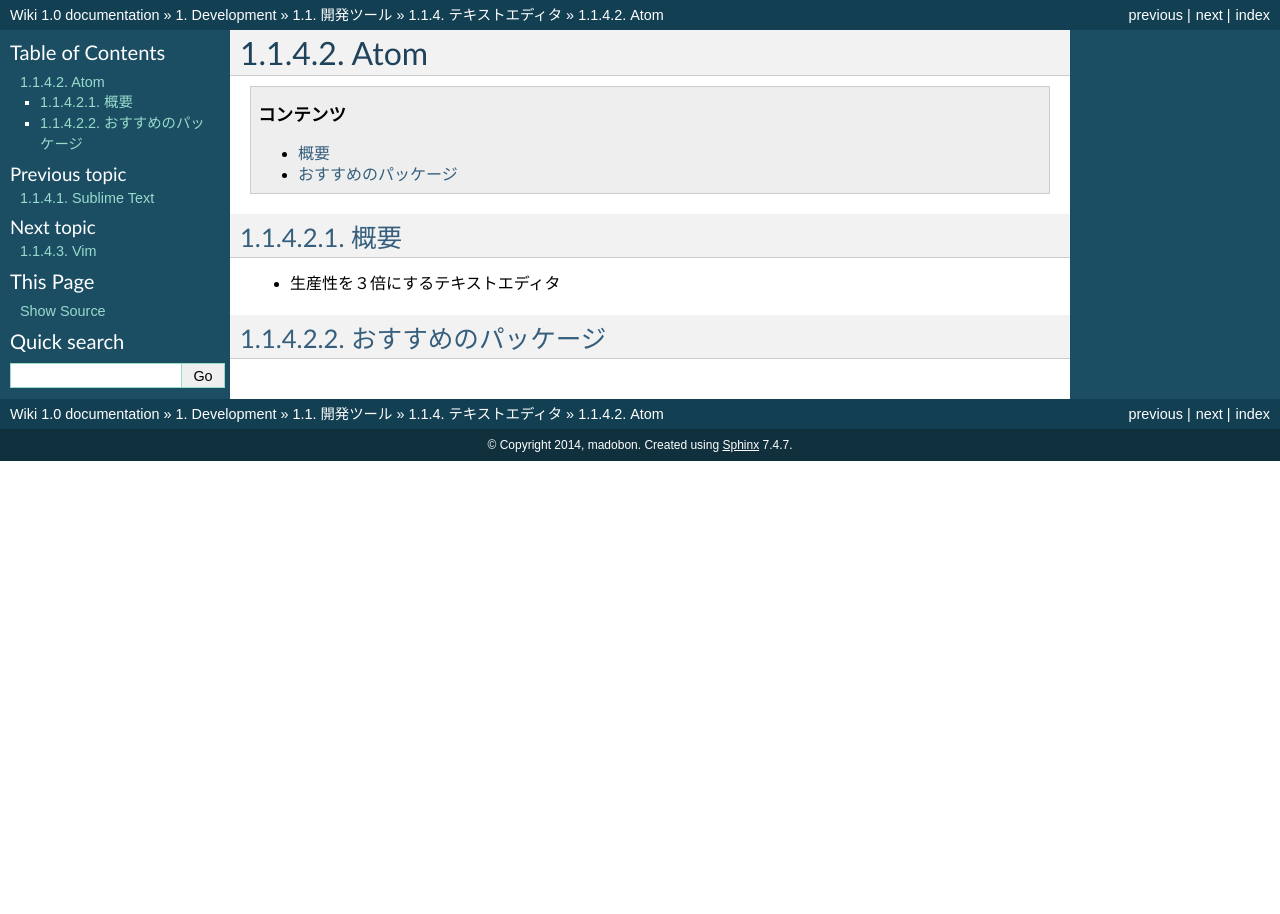
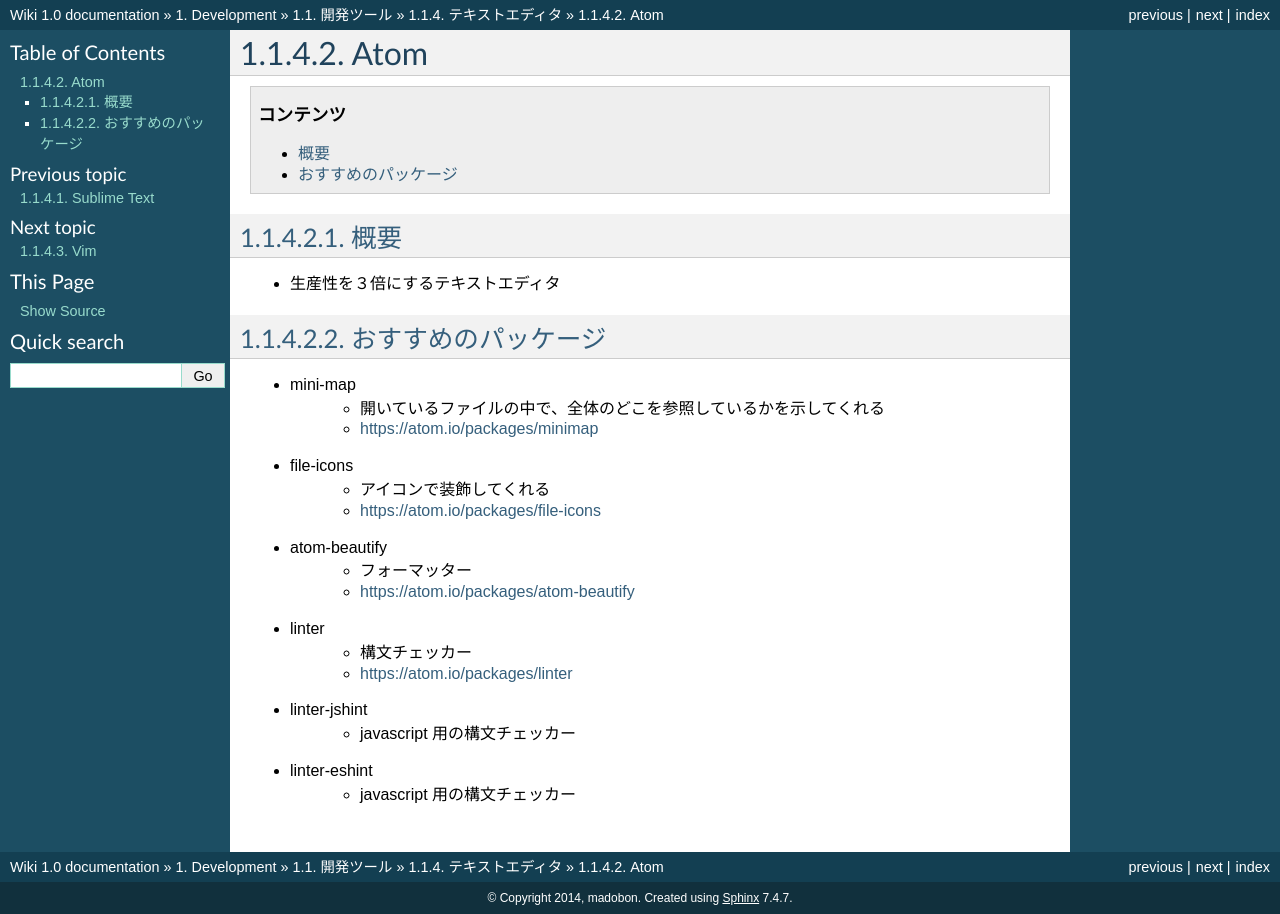
Before and after one commit to madobon/wiki, a Sphinx documentation site: the page built from source/development/tool/editor/atom/index.rst, in a window 1280 px wide. Built offline with Sphinx 7.4.7, drawn with Linux system fonts in a browser that asks for light colours; pages that are not in the unit, such as notebooks, are missing from menus.

Commit message:
Update index.rst

```diff
--- a/source/development/tool/editor/atom/index.rst
+++ b/source/development/tool/editor/atom/index.rst
@@ -13,3 +13,20 @@
 
 おすすめのパッケージ
 ====================
+
+* mini-map
+   * 開いているファイルの中で、全体のどこを参照しているかを示してくれる
+   * https://atom.io/packages/minimap
+* file-icons
+   * アイコンで装飾してくれる
+   * https://atom.io/packages/file-icons
+* atom-beautify
+   * フォーマッター
+   * https://atom.io/packages/atom-beautify
+* linter
+   * 構文チェッカー
+   * https://atom.io/packages/linter
+* linter-jshint
+   * javascript 用の構文チェッカー
+* linter-eshint
+   * javascript 用の構文チェッカー
```
